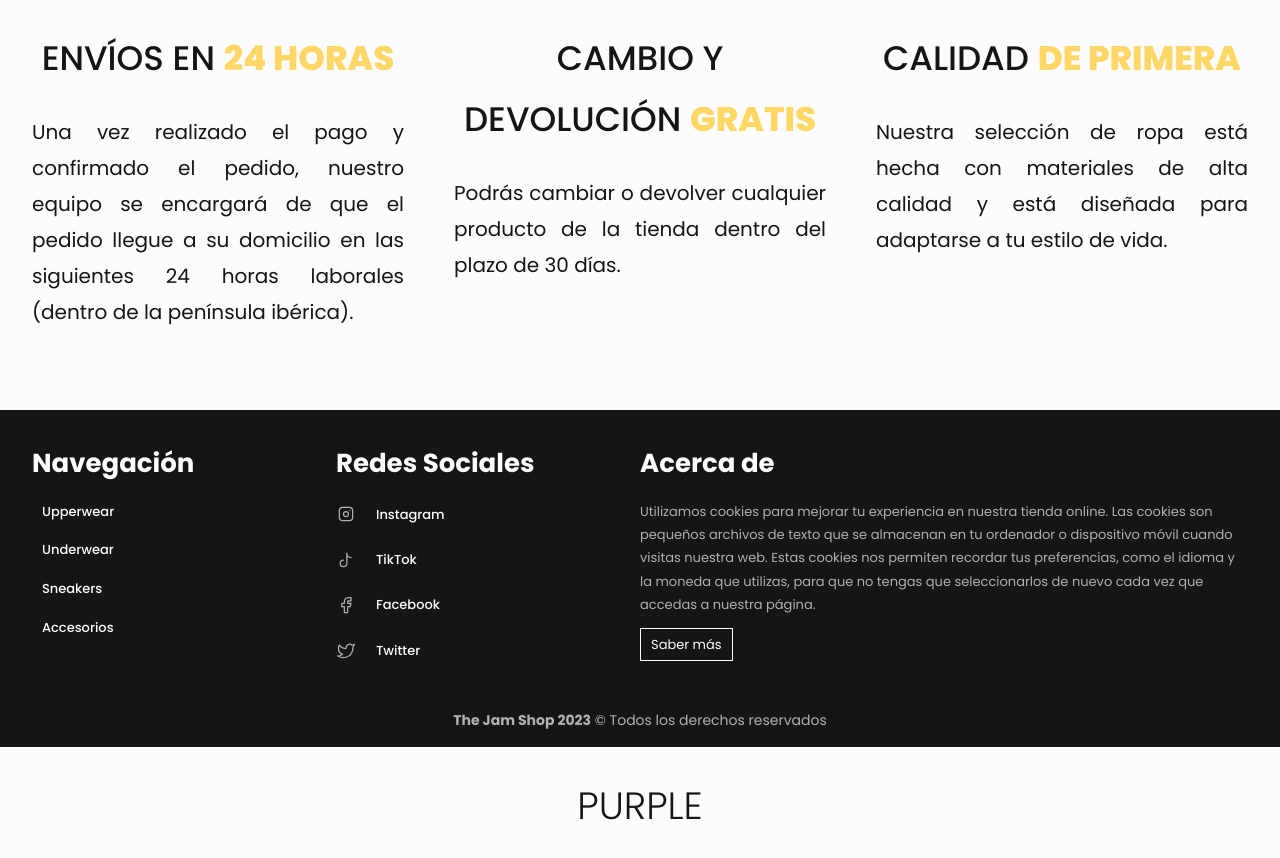
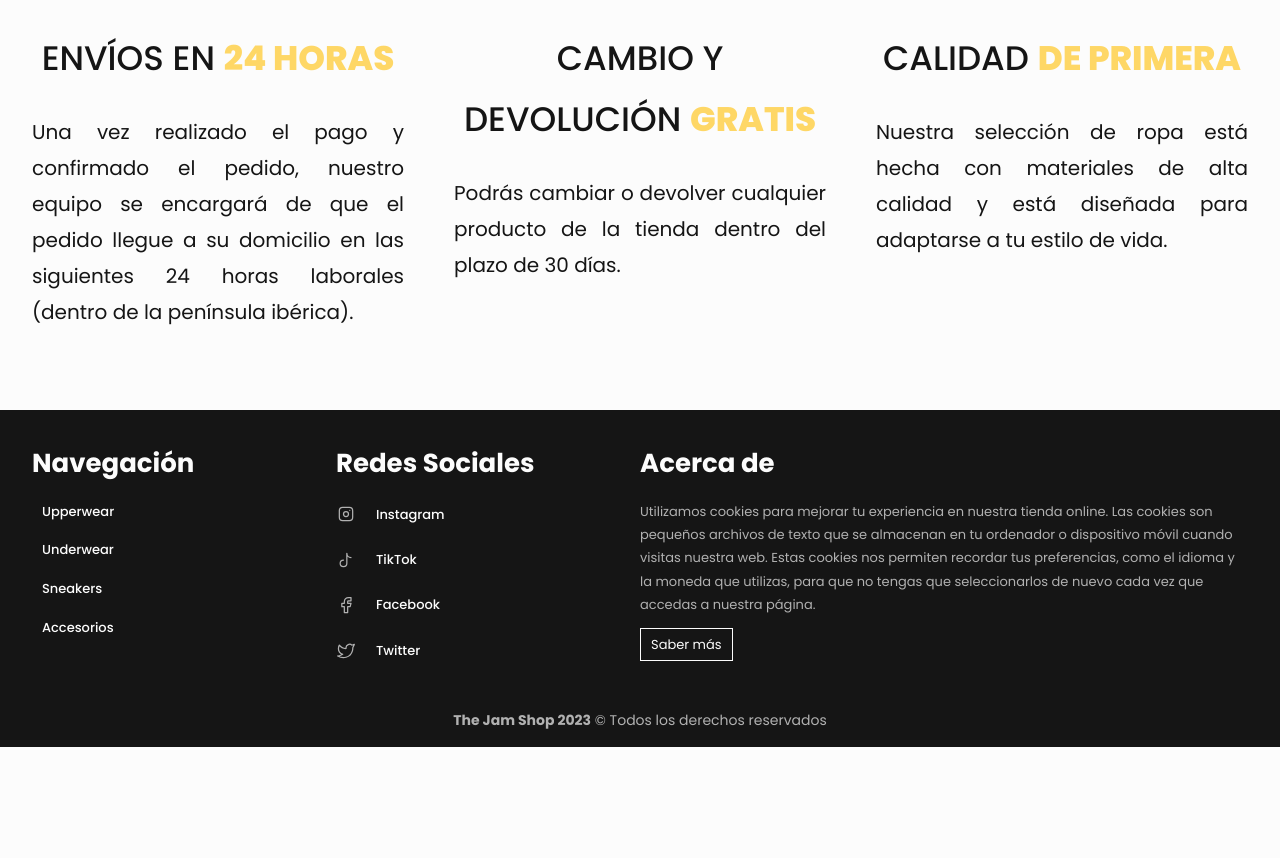
Before and after one commit to javierlnmn/the-jam-store-diseno, a website: page index.html in a window 1280 px wide. Shown: the part 2240-3098 px from the top of the page. After the commit the page ends 2987 px from the top, so only its background shows below. Drawn offline with Linux system fonts and the light colour scheme.

Commit message:
Limpieza hmtl

```diff
--- a/index.html
+++ b/index.html
@@ -336,8 +336,6 @@
 
     </div>
 
-    <h1 class="button_x">PURPLE</h1>
-
     <script type="text/javascript" src="js/gsap.min.js"></script>
     <script type="text/javascript" src="js/jquery-3.6.4.min.js"></script>
     <script type="text/javascript" src="js/index.js"></script>
```
